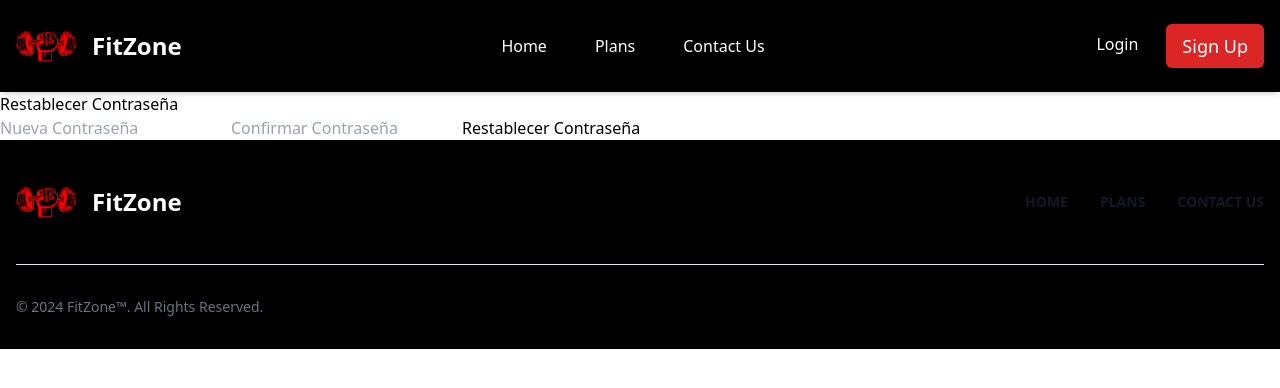
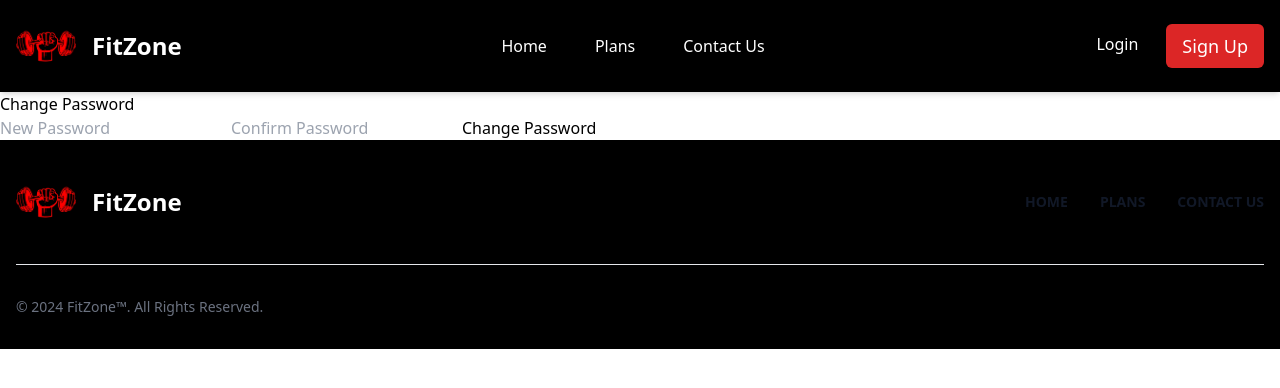
Before and after one commit to Kann2411/El_Gaalpon_de_Jose, a Next.js app in the folder Frontend/: page /auth/reset-password in a window 1280 px wide. Shown: the top 388 px of the page. Built offline with nearby package versions, Linux system fonts and the light colour scheme.

Commit message:
Cambiando el español a ingles again

```diff
--- a/Frontend/src/app/auth/reset-password/page.tsx
+++ b/Frontend/src/app/auth/reset-password/page.tsx
@@ -1,9 +1,11 @@
 'use client'
-import React from "react";
+import React, { useContext } from "react";
 import { useFormik } from "formik";
 import * as Yup from "yup";
+import { UserContext } from "@/context/user";
 
 const ResetPasswordView = () => {
+  const {user} = useContext(UserContext)
   const formik = useFormik({
     initialValues: {
       newPassword: "",
@@ -15,12 +17,12 @@ const ResetPasswordView = () => {
         .min(8, "La contraseña debe tener al menos 8 caracteres"),
       confirmPassword: Yup.string()
         .required("Requerido")
-        .oneOf([Yup.ref('newPassword')], 'Las contraseñas deben coincidir'), // Eliminar `null`
+        .oneOf([Yup.ref('newPassword')], 'Las contraseñas deben coincidir'),
     }),
     onSubmit: async (values) => {
       try {
-        // Aquí harías la solicitud para restablecer la contraseña
-        const response = await fetch(`http://localhost:3000/auth/reset-password?token=<Token>`, {
+        const token = localStorage.getItem('token');
+        const response = await fetch(`http://localhost:3000/auth/reset-password?token=${token}`, {
           method: 'PUT',
           headers: {
             'Content-Type': 'application/json',
@@ -32,28 +34,26 @@ const ResetPasswordView = () => {
         });
 
         if (response.ok) {
-          // Aquí manejas la respuesta exitosa
-          alert('Contraseña restablecida exitosamente');
+          alert('Password successfully changed');
         } else {
-          // Aquí manejas el error
-          alert('Error al restablecer la contraseña');
+          alert('Error when changing password');
         }
       } catch (error) {
         console.error(error);
-        alert('Error al restablecer la contraseña');
+        alert('Error when changing password');
       }
     },
   });
 
   return (
     <div>
-      <h2>Restablecer Contraseña</h2>
+      <h2>Change Password</h2>
       <form onSubmit={formik.handleSubmit}>
         <input
           id="newPassword"
           name="newPassword"
           type="password"
-          placeholder="Nueva Contraseña"
+          placeholder="New Password"
           onChange={formik.handleChange}
           value={formik.values.newPassword}
         />
@@ -65,7 +65,7 @@ const ResetPasswordView = () => {
           id="confirmPassword"
           name="confirmPassword"
           type="password"
-          placeholder="Confirmar Contraseña"
+          placeholder="Confirm Password"
           onChange={formik.handleChange}
           value={formik.values.confirmPassword}
         />
@@ -73,7 +73,7 @@ const ResetPasswordView = () => {
           <div>{formik.errors.confirmPassword}</div>
         ) : null}
 
-        <button type="submit">Restablecer Contraseña</button>
+        <button type="submit">Change Password</button>
       </form>
     </div>
   );
```
